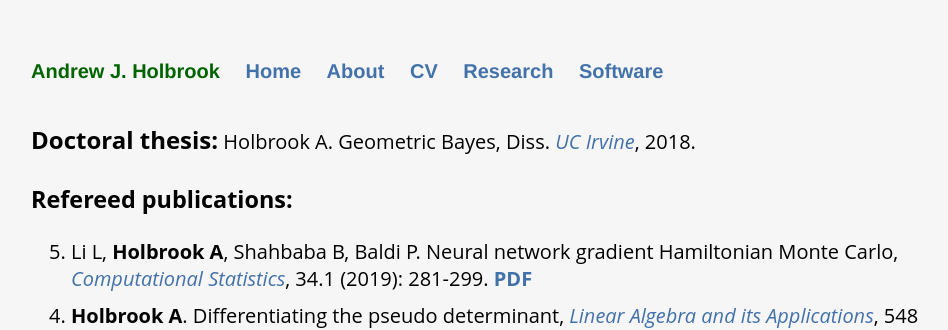
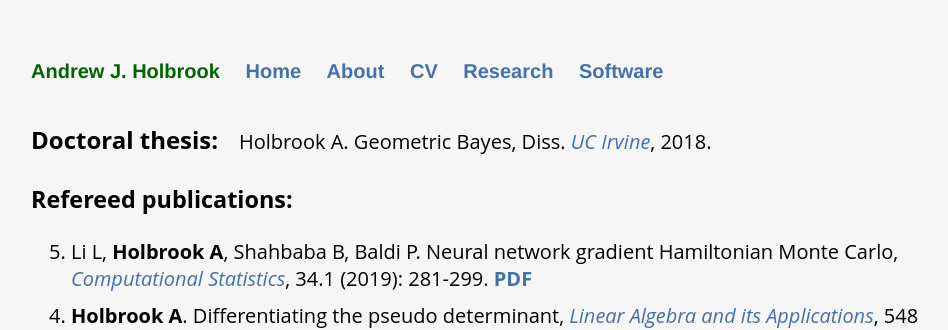
Before and after one commit to andrewjholbrook/andrewjholbrook.github.io, a Jekyll site: the page built from research.html, in a window 1280 px wide. Shown: the top 330 px of the page, without its empty margins (161-1109 px from the left). Built offline with Jekyll 4.4.1, drawn with Linux system fonts in a browser that asks for light colours.

Commit message:
Update research.html

```diff
--- a/research.html
+++ b/research.html
@@ -7,7 +7,7 @@
 
       <div class="col-9">
 
-            <font size=5><b>Doctoral thesis:</b></font> Holbrook A. Geometric Bayes, Diss. <i><a href="https://escholarship.org/uc/item/1rs3p8k7" target="_blank">UC Irvine</a></i>, 2018.<br /><br />
+            <font size=5><b>Doctoral thesis:</b></font> &nbsp;&nbsp; Holbrook A. Geometric Bayes, Diss. <i><a href="https://escholarship.org/uc/item/1rs3p8k7" target="_blank">UC Irvine</a></i>, 2018.<br /><br />
 
 
   <h3>Refereed publications:</h3>
```
